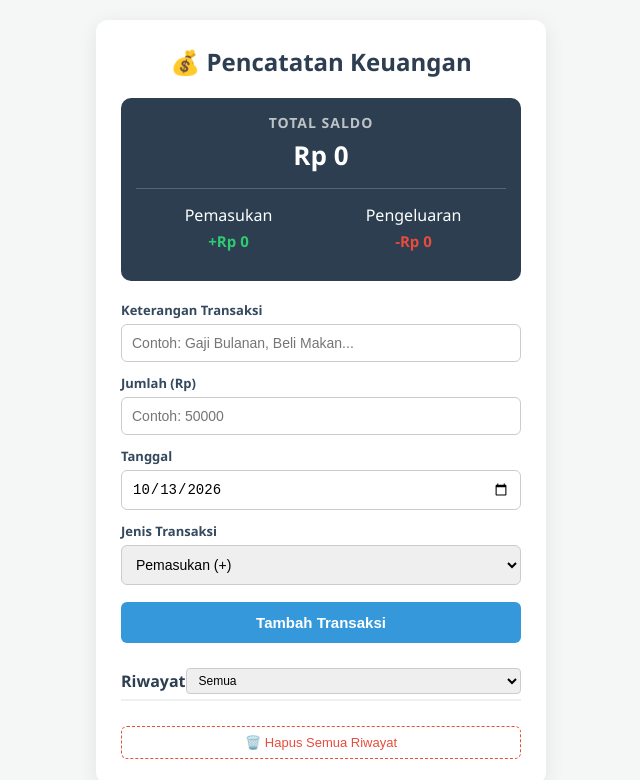
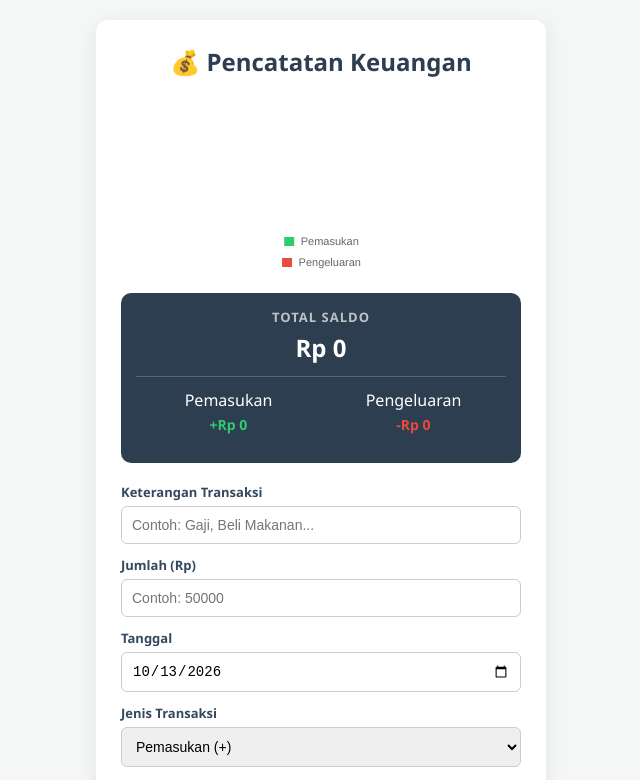
Before and after one commit to AkangAnom/todo-list, a plain HTML site: page index.html in a window 1280 px wide. Shown: the top 780 px of the page, without its empty margins (319-959 px from the left). Drawn offline with nearby package versions, Linux system fonts and the light colour scheme.

Commit message:
tambah fitur grafik chart keuangan

```diff
--- a/index.html
+++ b/index.html
@@ -5,6 +5,9 @@
     <meta charset="UTF-8">
     <meta name="viewport" content="width=device-width, initial-scale=1.0">
     <title>Catatan Keuangan Saya</title>
+
+    <!-- Load Chart.js dari CDN resmi -->
+    <script src="https://cdn.jsdelivr.net/npm/chart.js"></script>
 
     <style>
         * {
@@ -37,6 +40,14 @@
             text-align: center;
         }
 
+        /* Area Grafik */
+        .chart-container {
+            position: relative;
+            width: 180px;
+            height: 180px;
+            margin: 0 auto 15px auto;
+        }
+
         /* Ringkasan Saldo */
         .summary-box {
             background-color: #2c3e50;
@@ -49,14 +60,14 @@
 
         .summary-box h3 {
             margin: 0 0 5px 0;
-            font-size: 14px;
+            font-size: 13px;
             text-transform: uppercase;
             letter-spacing: 1px;
             color: #bdc3c7;
         }
 
         .summary-box .balance {
-            font-size: 26px;
+            font-size: 24px;
             font-weight: bold;
             margin: 0;
         }
@@ -64,8 +75,8 @@
         .inc-exp-container {
             display: flex;
             justify-content: space-between;
-            margin-top: 15px;
-            padding-top: 15px;
+            margin-top: 12px;
+            padding-top: 12px;
             border-top: 1px solid rgba(255, 255, 255, 0.2);
         }
 
@@ -75,9 +86,9 @@
         }
 
         .money {
-            font-size: 15px;
+            font-size: 14px;
             font-weight: bold;
-            margin-top: 5px;
+            margin-top: 4px;
         }
 
         .money.plus {
@@ -160,7 +171,7 @@
             list-style: none;
             padding: 0;
             margin: 0;
-            max-height: 220px;
+            max-height: 200px;
             overflow-y: auto;
         }
 
@@ -208,7 +219,6 @@
             color: #c0392b;
         }
 
-        /* Tombol Reset Data */
         .btn-reset {
             width: 100%;
             padding: 8px;
@@ -233,6 +243,11 @@
     <div class="container">
         <h2>💰 Pencatatan Keuangan</h2>
 
+        <!-- Diagram Grafik Lingkaran -->
+        <div class="chart-container">
+            <canvas id="grafikKeuangan"></canvas>
+        </div>
+
         <!-- Ringkasan Saldo -->
         <div class="summary-box">
             <h3>Total Saldo</h3>
@@ -253,7 +268,7 @@
         <!-- Form Tambah Transaksi -->
         <div class="form-control">
             <label for="keterangan">Keterangan Transaksi</label>
-            <input type="text" id="keterangan" placeholder="Contoh: Gaji Bulanan, Beli Makan...">
+            <input type="text" id="keterangan" placeholder="Contoh: Gaji, Beli Makanan...">
         </div>
 
         <div class="form-control">
@@ -276,7 +291,7 @@
 
         <button class="btn-submit" onclick="tambahTransaksi()">Tambah Transaksi</button>
 
-        <!-- Daftar Riwayat Transaksi & Filter -->
+        <!-- Daftar Riwayat & Filter -->
         <div class="history-header">
             <h3 class="section-title">Riwayat</h3>
             <select id="filterJenis" class="filter-select" onchange="updateTampilan()">
@@ -287,7 +302,7 @@
         </div>
 
         <ul id="daftarTransaksi">
-            <!-- Data transaksi akan muncul di sini -->
+            <!-- Data transaksi muncul di sini -->
         </ul>
 
         <button class="btn-reset" onclick="resetSemuaData()">🗑️ Hapus Semua Riwayat</button>
@@ -295,10 +310,11 @@
 
     <script>
         let transaksi = JSON.parse(localStorage.getItem('transaksiKeuangan')) || [];
+        let myChart = null;
 
         document.addEventListener('DOMContentLoaded', () => {
-            // Set tanggal default ke hari ini
             document.getElementById('tanggal').valueAsDate = new Date();
+            inisialisasiGrafik();
             updateTampilan();
         });
 
@@ -310,6 +326,35 @@
             if (!tglStr) return '';
             let bagian = tglStr.split('-');
             return `${bagian[2]}/${bagian[1]}/${bagian[0]}`;
+        }
+
+        // Setup awal Grafik menggunakan Chart.js
+        function inisialisasiGrafik() {
+            let ctx = document.getElementById('grafikKeuangan').getContext('2d');
+            myChart = new Chart(ctx, {
+                type: 'doughnut',
+                data: {
+                    labels: ['Pemasukan', 'Pengeluaran'],
+                    datasets: [{
+                        data: [0, 0],
+                        backgroundColor: ['#2ecc71', '#e74c3c'],
+                        borderWidth: 2
+                    }]
+                },
+                options: {
+                    responsive: true,
+                    maintainAspectRatio: false,
+                    plugins: {
+                        legend: {
+                            position: 'bottom',
+                            labels: {
+                                boxWidth: 12,
+                                font: { size: 11 }
+                            }
+                        }
+                    }
+                }
+            });
         }
 
         function tambahTransaksi() {
@@ -339,7 +384,6 @@
             transaksi.push(itemTransaksi);
             simpanDanUpdate();
 
-            // Reset form input (kecuali tanggal tetap hari ini)
             ketInput.value = '';
             jumInput.value = '';
             tglInput.valueAsDate = new Date();
@@ -370,18 +414,15 @@
             let totalPemasukan = 0;
             let totalPengeluaran = 0;
 
-            // Urutkan dari yang terbaru
             let transaksiUrut = [...transaksi].reverse();
 
             transaksiUrut.forEach(t => {
-                // Hitung total keseluruhan untuk saldo
                 if (t.jenis === 'pemasukan') {
                     totalPemasukan += t.jumlah;
                 } else {
                     totalPengeluaran += t.jumlah;
                 }
 
-                // Filter tampilan riwayat
                 if (filterVal !== 'semua' && t.jenis !== filterVal) {
                     return;
                 }
@@ -409,6 +450,12 @@
             document.getElementById('saldo').innerText = formatRupiah(totalSaldo);
             document.getElementById('pemasukan').innerText = '+' + formatRupiah(totalPemasukan);
             document.getElementById('pengeluaran').innerText = '-' + formatRupiah(totalPengeluaran);
+
+            // Update data grafik lingkaran
+            if (myChart) {
+                myChart.data.datasets[0].data = [totalPemasukan, totalPengeluaran];
+                myChart.update();
+            }
         }
     </script>
 
```
